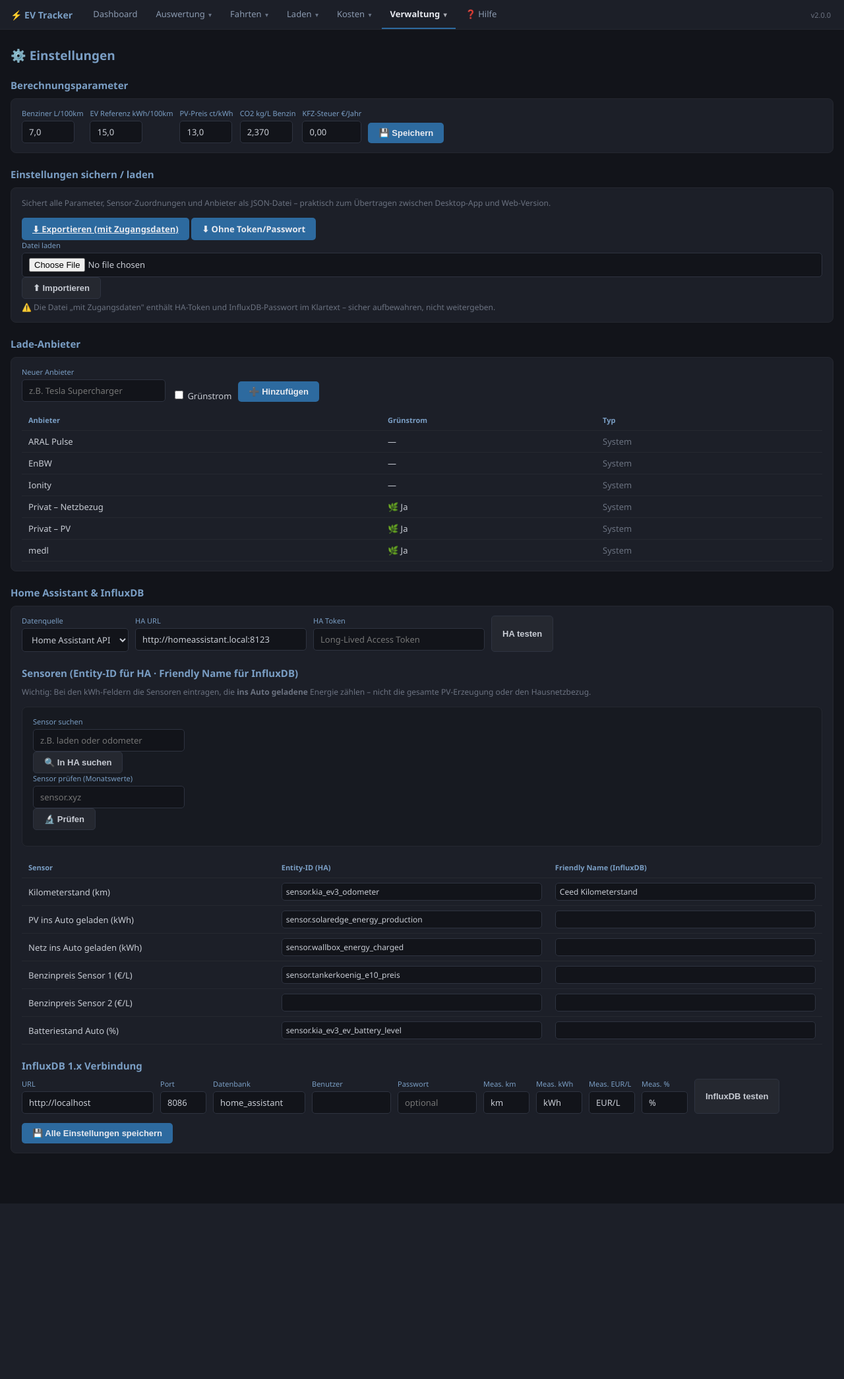
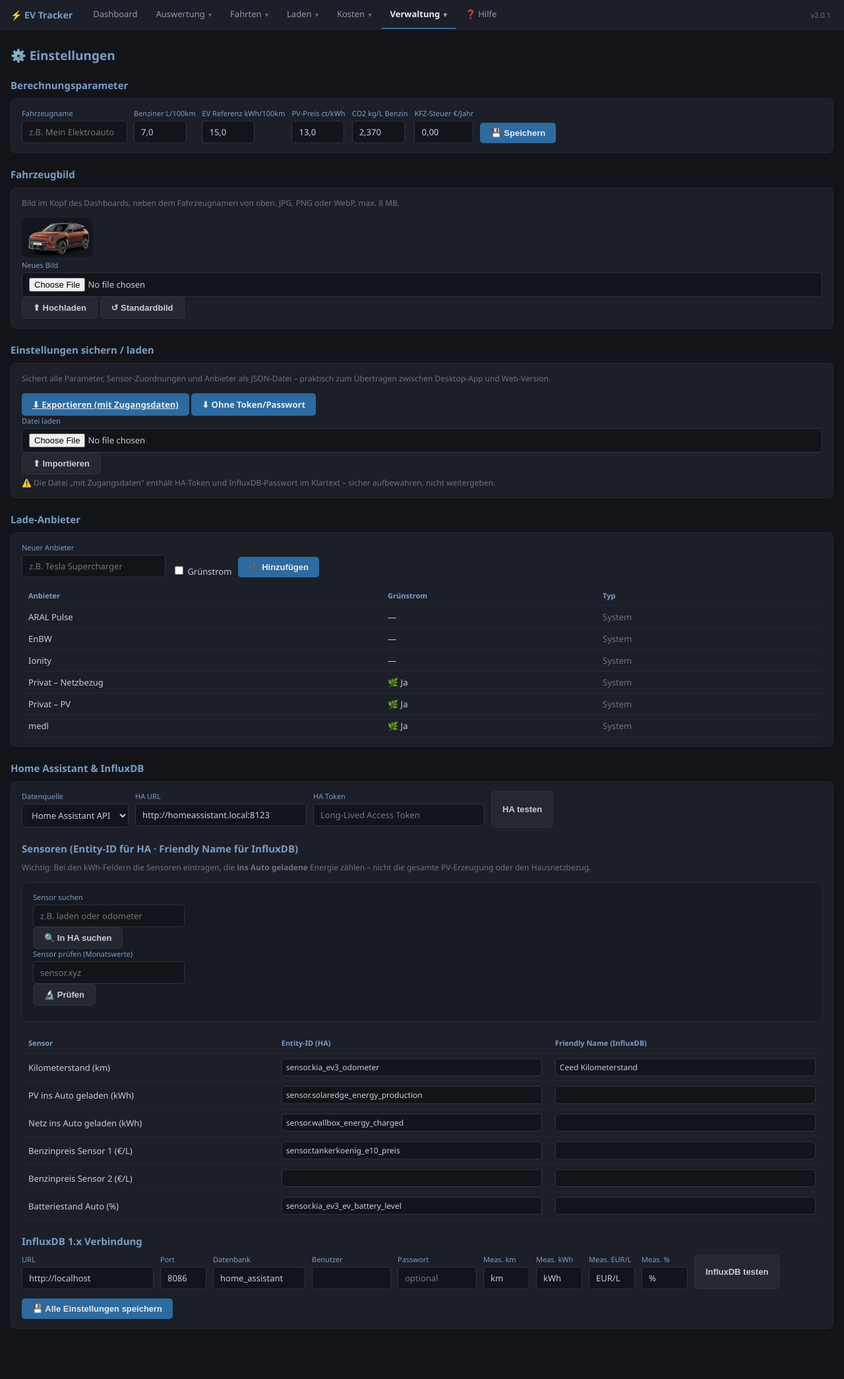
Before and after one commit to HasenbeinMH/ev-tracker-ha, a FastAPI app: page /einstellungen in a window 1280 px wide. Shown: the whole page at 66% size. Before the commit the page ends 1824 px from the top, so only its background shows below. Run offline with FastAPI, Linux system fonts and the light colour scheme; data comes from the database, SQL or seed files in the repository.

Commit message:
Version 2.0.1: Fahrzeugbild und -name einstellbar, Samba-Kopierordner entfernt
- Fahrzeugbild im Dashboard per Upload austauschbar (JPG/PNG/WebP), Reset auf
  Standardbild
- Fahrzeugname in den Einstellungen frei waehlbar statt fest "Kia EV3"
  (Dashboard-Kopf, Versicherungsseite-Vorschlag, README generalisiert)
- Lokalen Kopierordner fuer den Samba-Transfer entfernt, wird durch die
  Repository-URL-Installation in HA nicht mehr benoetigt
- config.yaml version auf 2.0.1 synchronisiert

Co-Authored-By: Claude Sonnet 5 <noreply@anthropic.com>

```diff
--- a/config.yaml
+++ b/config.yaml
@@ -3,7 +3,7 @@
 # + webapp/Dockerfile verwenden.
 # version: muss synchron zu version.py VERSION gehalten werden (siehe dort).
 name: EV Tracker
-version: "2.0.0"
+version: "2.0.1"
 slug: ev_tracker
 description: Ladekosten, Ersparnis und Statistik fürs Elektroauto – als Add-on direkt in Home Assistant.
 url: "https://github.com/HasenbeinMH/ev-tracker-ha"
--- a/version.py
+++ b/version.py
@@ -14,10 +14,26 @@ Zaehlweise: major = grosse Umbauten, minor = neue Funktion,
 patch = Fehlerbehebung oder Detailverbesserung.
 """
 
-VERSION = "2.0.0"
+VERSION = "2.0.1"
 
 # Neueste Version zuerst. "aenderungen" ist eine Liste von Klartextzeilen.
 CHANGELOG = [
+    {
+        "version": "2.0.1",
+        "datum": "2026-09-23",
+        "titel": "Home-Assistant-Add-on, Fahrzeugbild und -name einstellbar",
+        "aenderungen": [
+            "Läuft jetzt auch als Home-Assistant-Add-on (Ingress, automatische "
+            "Supervisor-Anbindung ohne manuelles Access-Token) – zusätzlich zum "
+            "bestehenden Standalone-Docker-Betrieb",
+            "Fahrzeugbild im Dashboard per Upload in den Einstellungen austauschbar "
+            "(JPG/PNG/WebP), mit Zurücksetzen aufs Standardbild",
+            "Fahrzeugname in den Einstellungen frei wählbar statt fest „Kia EV3“ – "
+            "erscheint im Dashboard-Kopf und als Vorschlag auf der Versicherungsseite",
+            "Backup-Seite im Add-on-Betrieb an Home Assistants eigene Sicherungen "
+            "angepasst; der bisherige Cronjob-Weg bleibt fuer den Standalone-Betrieb",
+        ],
+    },
     {
         "version": "2.0.0",
         "datum": "2026-09-23",
--- a/webapp/app.py
+++ b/webapp/app.py
@@ -91,6 +91,61 @@ def _ha_verbindung(cfg: dict) -> dict | None:
         return {"url": "http://supervisor/core", "token": os.environ["SUPERVISOR_TOKEN"],
                 "ws_pfad": "/websocket"}
     return None
+
+
+# ─────────────────────────────────────────────────────────────
+#  Fahrzeugbild (Dashboard-Kopf) – austauschbar, da andere Nutzer andere Autos fahren
+# ─────────────────────────────────────────────────────────────
+
+AUTO_BILD_ERLAUBT = {".jpg", ".jpeg", ".png", ".webp"}
+
+
+def _auto_bild_pfad() -> str | None:
+    """Pfad zum vom Nutzer hochgeladenen Fahrzeugbild, falls vorhanden."""
+    datei = db.get_einstellung_str("auto_bild_datei")
+    if not datei:
+        return None
+    voll = os.path.join(DATA_DIR, datei)
+    return voll if os.path.exists(voll) else None
+
+
+@app.get("/api/auto-bild")
+def auto_bild():
+    """Liefert das eigene Fahrzeugbild, sonst das mitgelieferte Standardbild."""
+    voll = _auto_bild_pfad()
+    if voll:
+        return FileResponse(voll)
+    return FileResponse(os.path.join(STATIC_DIR, "Auto.jpg"))
+
+
+@app.post("/api/auto-bild")
+async def auto_bild_hochladen(bild: UploadFile = File(...)):
+    ext = os.path.splitext(bild.filename or "")[1].lower()
+    if ext not in AUTO_BILD_ERLAUBT:
+        return JSONResponse(
+            {"error": "Nur JPG, PNG oder WebP erlaubt."}, status_code=400)
+    inhalt = await bild.read()
+    if len(inhalt) > 8 * 1024 * 1024:
+        return JSONResponse({"error": "Datei zu groß (max. 8 MB)."}, status_code=400)
+
+    alt = _auto_bild_pfad()
+    if alt:
+        os.remove(alt)
+    dateiname = f"auto_bild{ext}"
+    with open(os.path.join(DATA_DIR, dateiname), "wb") as f:
+        f.write(inhalt)
+    db.set_einstellung("auto_bild_datei", dateiname)
+    return {"ok": True}
+
+
+@app.post("/api/auto-bild/reset")
+def auto_bild_zuruecksetzen():
+    """Loescht das eigene Bild wieder – Dashboard zeigt danach das Standardbild."""
+    voll = _auto_bild_pfad()
+    if voll:
+        os.remove(voll)
+    db.set_einstellung("auto_bild_datei", "")
+    return {"ok": True}
 
 
 # ─────────────────────────────────────────────────────────────
@@ -124,6 +179,7 @@ def dashboard(request: Request, zeitraum: str | None = None):
     }
     antwort = render(request, "dashboard.html", kz=kz, charts=charts_html,
                      zeitraum=z, zeitraum_optionen=zeitraum_mod.optionen(daten),
+                     fahrzeug_name=db.get_einstellung_str("fahrzeug_name") or "Mein Elektroauto",
                      aktiv="dashboard")
     if zeitraum is not None:
         antwort.set_cookie("zeitraum", z["schluessel"], max_age=365 * 24 * 3600,
@@ -487,6 +543,7 @@ def instandhaltung_delete(id: int = Form(...)):
 def versicherung(request: Request):
     return render(request, "versicherung.html", d=unterhalt.versicherung_daten(),
                   deckungen=unterhalt.DECKUNGEN, zusatz=unterhalt.ZUSATZ,
+                  fahrzeug_name=db.get_einstellung_str("fahrzeug_name") or "",
                   aktiv="versicherung", heute=datetime.now().strftime("%Y-%m-%d"))
 
 
@@ -1500,6 +1557,7 @@ def einstellungen(request: Request):
     ha_settings = db.get_ha_settings()
     return render(request, "einstellungen.html",
                   cfg=db.get_config(),
+                  fahrzeug_name=db.get_einstellung_str("fahrzeug_name") or "",
                   kfz=db.get_einstellung("kfz_steuer_benziner") or 0.0,
                   ha=ha_settings,
                   supervisor_aktiv=IST_ADDON
@@ -1514,7 +1572,8 @@ def einstellungen_parameter(benziner_verbrauch: str = Form(...),
                             ev_verbrauch: str = Form(...),
                             pv_preis: str = Form(...),
                             co2_benzin: str = Form(...),
-                            kfz_steuer: str = Form(...)):
+                            kfz_steuer: str = Form(...),
+                            fahrzeug_name: str = Form("")):
     for key, raw in [("benziner_verbrauch", benziner_verbrauch),
                      ("ev_verbrauch_default", ev_verbrauch),
                      ("pv_preis_ct", pv_preis),
@@ -1523,6 +1582,7 @@ def einstellungen_parameter(benziner_verbrauch: str = Form(...),
         v = parse_de(raw)
         if v is not None:
             db.set_einstellung(key, v)
+    db.set_einstellung("fahrzeug_name", fahrzeug_name.strip())
     return RedirectResponse("einstellungen", status_code=303)
 
 
--- a/webapp/templates/dashboard.html
+++ b/webapp/templates/dashboard.html
@@ -3,12 +3,12 @@
 {% block inhalt %}
 <section class="hero">
   <div class="hero-text">
-    <div class="hero-kicker">Kia EV3</div>
+    <div class="hero-kicker">{{ fahrzeug_name }}</div>
     <h1>Übersicht</h1>
     <div class="hero-wert">{{ kz.ersparnis_gesamt | de(2) }}<span> €</span></div>
     <div class="hero-label">Gesamt-Ersparnis gegenüber einem Benziner{% if zeitraum.von %} · {{ zeitraum.titel }}{% endif %}</div>
   </div>
-  <img class="hero-auto" src="static/Auto.jpg" alt="Kia EV3">
+  <img class="hero-auto" src="api/auto-bild" alt="Fahrzeugbild">
 </section>
 
 {# Zeitraum fuer alle Kennzahlen und Charts; wird per Cookie gemerkt #}
--- a/webapp/templates/einstellungen.html
+++ b/webapp/templates/einstellungen.html
@@ -6,6 +6,9 @@
 <h2>Berechnungsparameter</h2>
 <div class="card">
   <form class="inline" method="post" action="einstellungen/parameter">
+    <label class="feld">Fahrzeugname
+      <input name="fahrzeug_name" value="{{ fahrzeug_name }}" placeholder="z.B. Mein Elektroauto" style="width:160px">
+    </label>
     <label class="feld">Benziner L/100km
       <input name="benziner_verbrauch" value="{{ '%.1f'|format(cfg.benziner_verbrauch)|replace('.', ',') }}" style="width:80px">
     </label>
@@ -23,6 +26,23 @@
     </label>
     <button type="submit">💾 Speichern</button>
   </form>
+</div>
+
+<h2>Fahrzeugbild</h2>
+<div class="card">
+  <p class="hint" style="margin-top:0">
+    Bild im Kopf des Dashboards, neben dem Fahrzeugnamen von oben. JPG, PNG oder WebP, max. 8 MB.
+  </p>
+  <div class="inline">
+    <img id="auto-vorschau" src="api/auto-bild" alt="Aktuelles Fahrzeugbild"
+         style="height:60px; border-radius:8px; object-fit:cover">
+    <label class="feld">Neues Bild
+      <input type="file" id="auto-bild-datei" accept=".jpg,.jpeg,.png,.webp">
+    </label>
+    <button type="button" class="secondary" onclick="autoBildHochladen()">⬆ Hochladen</button>
+    <button type="button" class="secondary" onclick="autoBildZuruecksetzen()">↺ Standardbild</button>
+    <span id="auto-bild-meldung" style="align-self:center; font-size:12px"></span>
+  </div>
 </div>
 
 <h2>Einstellungen sichern / laden</h2>
@@ -248,5 +268,26 @@ async function testeVerbindung(art, btn) {
   }
   btn.disabled = false;
 }
+
+async function autoBildHochladen() {
+  const datei = document.getElementById("auto-bild-datei").files[0];
+  const m = document.getElementById("auto-bild-meldung");
+  if (!datei) { m.textContent = "Bitte zuerst eine Datei wählen."; m.className = "gelb"; return; }
+  const fd = new FormData();
+  fd.append("bild", datei);
+  m.textContent = "Lade hoch …"; m.className = "muted";
+  const resp = await fetch("api/auto-bild", { method: "POST", body: fd });
+  const data = await resp.json();
+  if (data.error) { m.textContent = "✗ " + data.error; m.className = "rot"; return; }
+  m.textContent = "✓ Gespeichert"; m.className = "gruen";
+  document.getElementById("auto-vorschau").src = "api/auto-bild?" + Date.now();
+}
+
+async function autoBildZuruecksetzen() {
+  const m = document.getElementById("auto-bild-meldung");
+  await fetch("api/auto-bild/reset", { method: "POST" });
+  m.textContent = "✓ Standardbild wiederhergestellt"; m.className = "gruen";
+  document.getElementById("auto-vorschau").src = "api/auto-bild?" + Date.now();
+}
 </script>
 {% endblock %}
--- a/webapp/templates/versicherung.html
+++ b/webapp/templates/versicherung.html
@@ -29,9 +29,9 @@
   <form class="inline" method="post" action="versicherung" id="vs-form">
     <input type="hidden" name="id" id="v-id">
     <label class="feld">Fahrzeug
-      <input name="fahrzeug" id="v-fahrzeug" list="v-fahrzeuge" placeholder="z.B. Kia EV3" required style="width:120px">
+      <input name="fahrzeug" id="v-fahrzeug" list="v-fahrzeuge" placeholder="Fahrzeugname" required style="width:120px">
       <datalist id="v-fahrzeuge">
-        {% for f in d.fahrzeuge or ["Kia EV3", "Kia Ceed"] %}<option>{{ f }}</option>{% endfor %}
+        {% for f in d.fahrzeuge or ([fahrzeug_name] if fahrzeug_name else []) %}<option>{{ f }}</option>{% endfor %}
       </datalist>
     </label>
     <label class="feld">Gesellschaft
```
Also changed, not shown: README.md, 1 other file.
